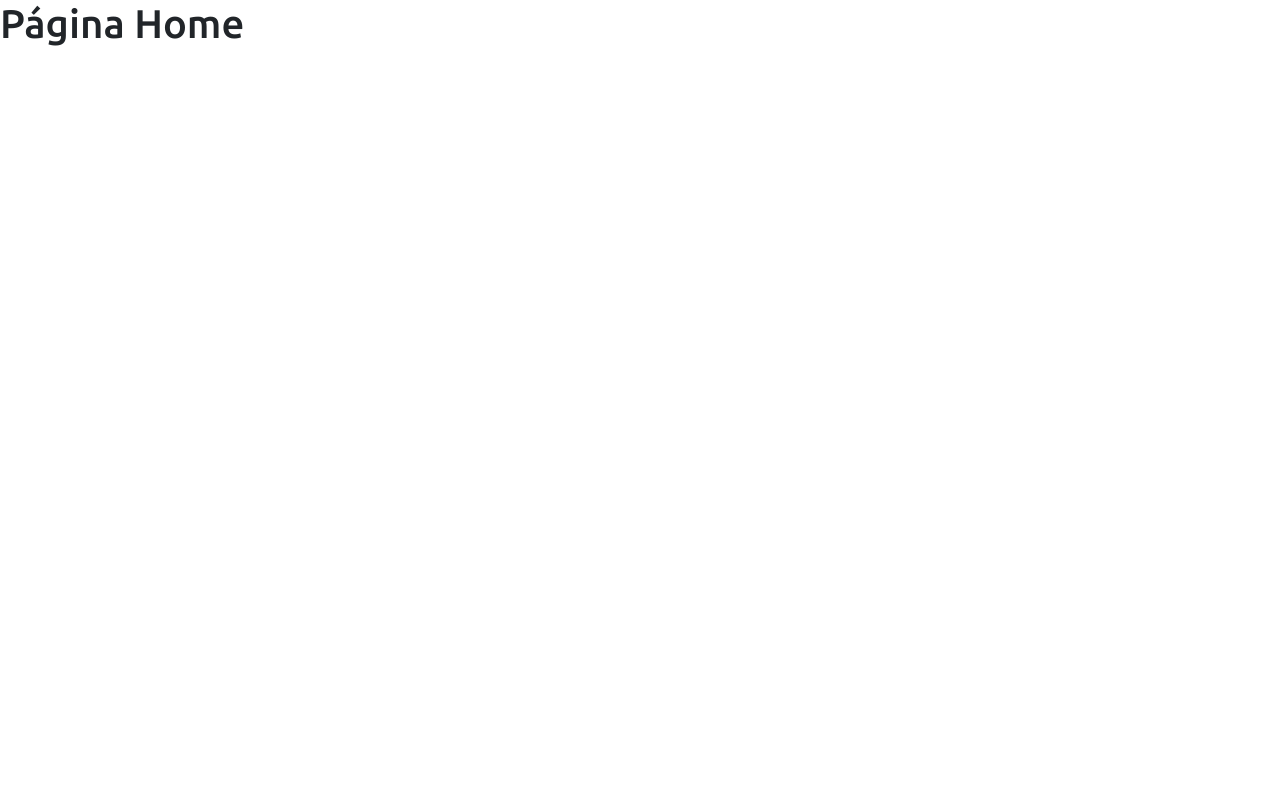
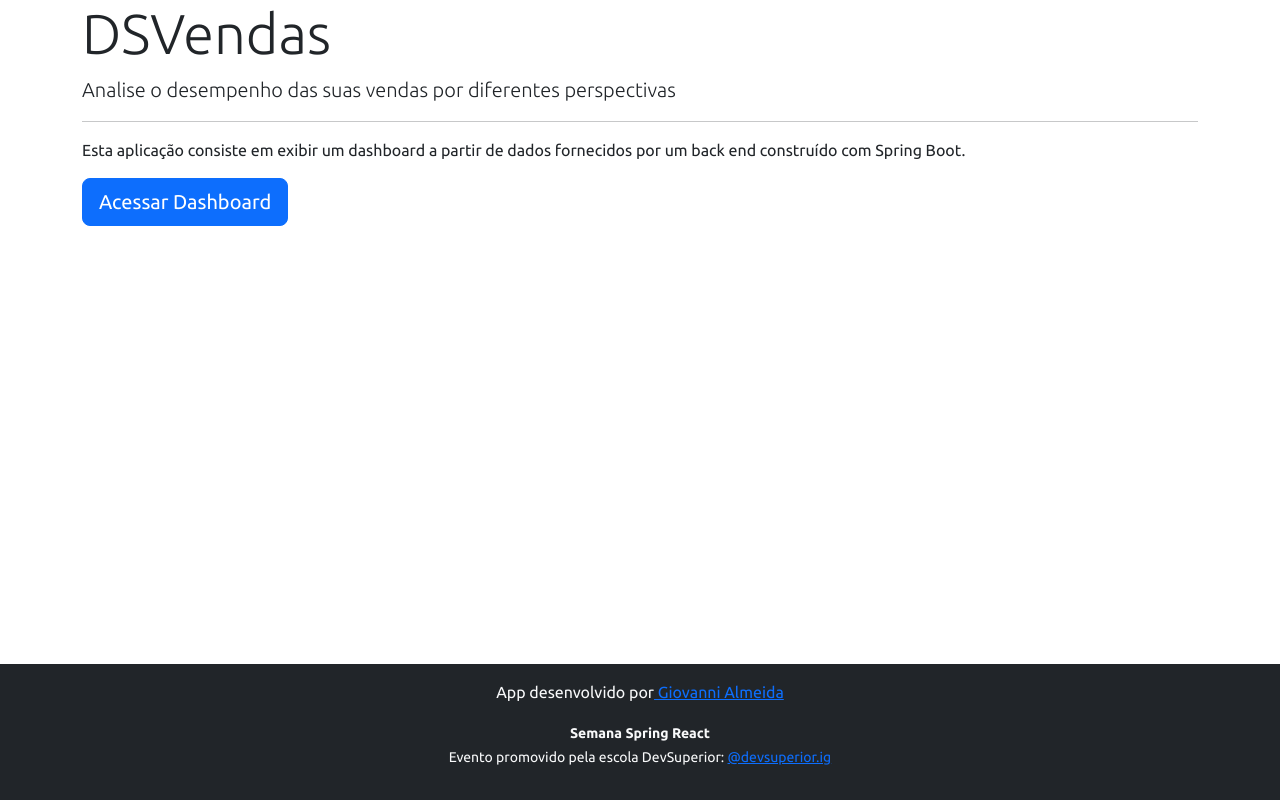
Before and after one commit to devGiovanni95/projeto-sds4, a React (Create React App) app in the folder frontend/: page / in a window 1280 px wide. Built offline with nearby package versions, Linux system fonts and the light colour scheme.

Commit message:
Home, navigation

```diff
--- a/frontend/src/components/NavBar/index.tsx
+++ b/frontend/src/components/NavBar/index.tsx
@@ -1,4 +1,5 @@
 import ImgDsDark from 'assets/img/ds-dark.svg'
+import { Link } from 'react-router-dom';
 
 const NavBar = () => {
   return (
@@ -7,7 +8,11 @@
       <div className="d-flex flex-column flex-md-row align-items-center p-3 px-md-4 mb-3 bg-light border-bottom shadow-sm">
         <div className="container">
           <nav className="my-2 my-md-0 mr-md-3">
+
+            <Link to="/">
             <img src={ImgDsDark} alt="DevSuperior" width="120" />
+            </Link>
+
           </nav>
         </div>
       </div>
--- a/frontend/src/pages/Home/index.tsx
+++ b/frontend/src/pages/Home/index.tsx
@@ -1,8 +1,24 @@
+import Footer from "components/Footer";
+import { Link } from "react-router-dom";
+
 const Home = () => {
     return (
-        <div>
-            <h1>Página Home</h1>
-        </div>
+
+        <>
+            <div className="container">
+                <div className="jumbotron">
+                    <h1 className="display-4">DSVendas</h1>
+                    <p className="lead">Analise o desempenho das suas vendas por diferentes perspectivas</p>
+                    <hr />
+                    <p>Esta aplicação consiste em exibir um dashboard a partir de dados fornecidos por um back end construído com Spring Boot.</p>
+
+                    <Link className="btn btn-primary btn-lg" to="/dashboard">
+                        Acessar Dashboard
+                    </Link>
+                </div>
+            </div>
+            <Footer />
+        </>
 
     );
 }
```
